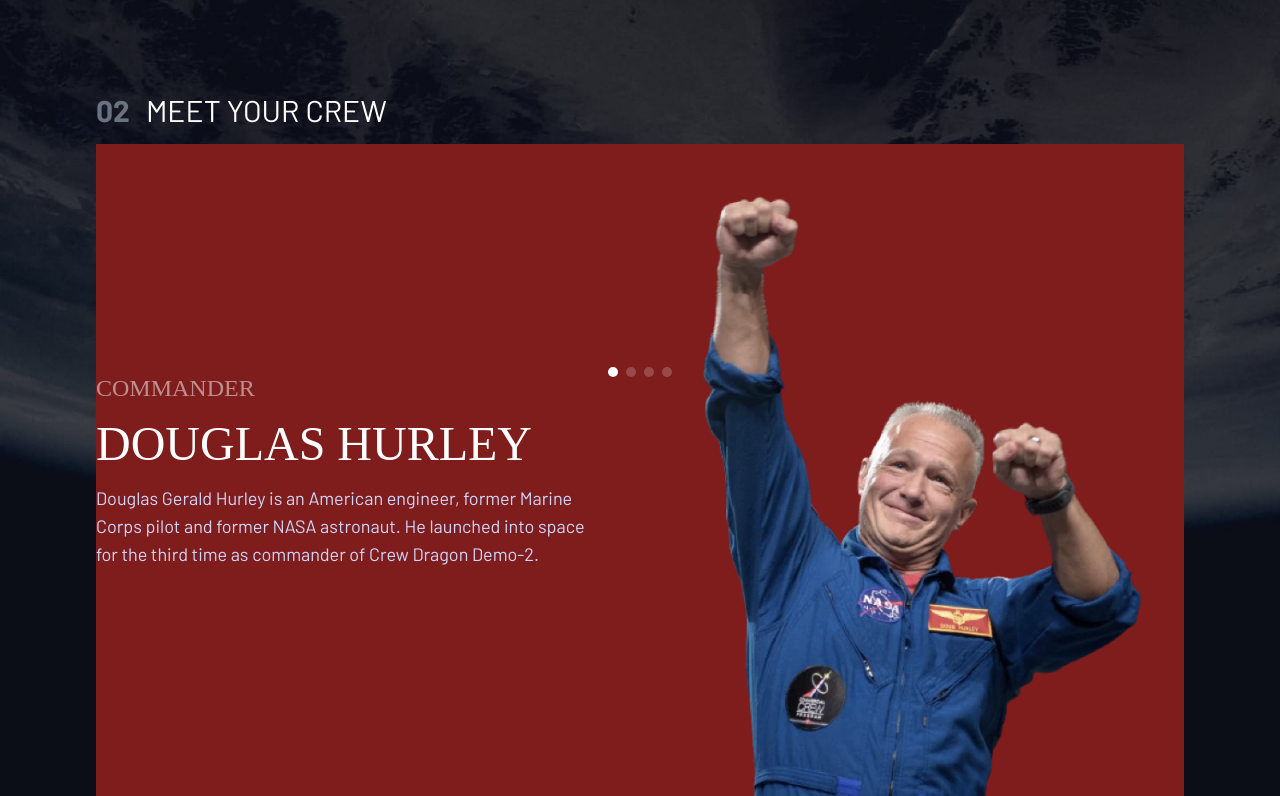
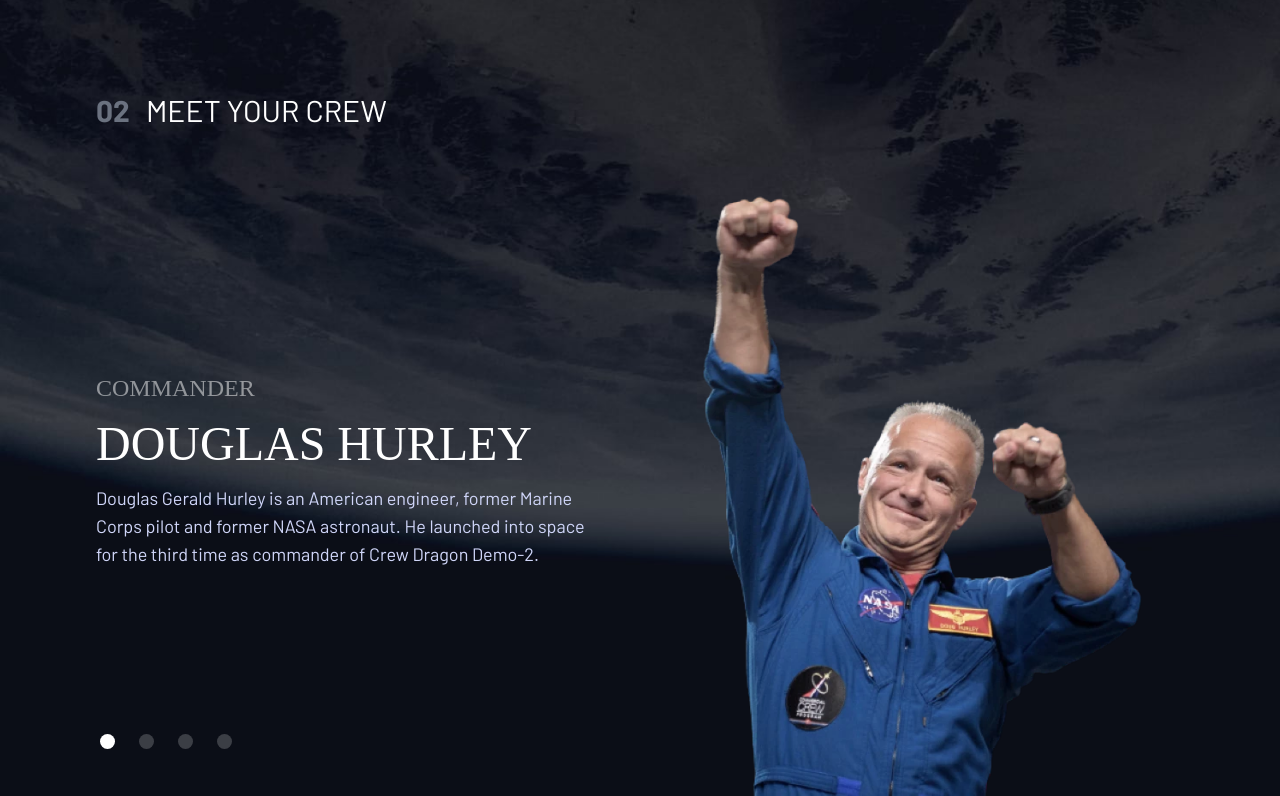
Before and after one commit to Nahuel-circulo/FEM-space-tourism, a React (Vite) app: page / in a window 1280 px wide. Shown: the part 1604-2400 px from the top of the page. Built offline with nearby package versions, Linux system fonts and the light colour scheme; a web font is replaced by a local one.

Commit message:
bullets posicioned

```diff
--- a/src/assets/styles/crew.css
+++ b/src/assets/styles/crew.css
@@ -1,6 +1,6 @@
 .swiper-pagination {
 
-    top: calc(50% - 10px)!important;
+    top: calc(50% - 10px) !important;
     height: fit-content;
 
 }
@@ -21,8 +21,23 @@
 @media screen and (min-width:768px) {
     .swiper-pagination {
 
-        top:  33% !important;
+        top: 33% !important;
         height: fit-content;
 
     }
 }
+
+@media screen and (min-width:1024px) {
+    .swiper-pagination {
+        left: 0px;
+        top: 90% !important;
+        width: fit-content !important;
+
+    }
+
+    .swiper-pagination-bullet{
+        margin-right: 20px !important;
+        height: 15px !important;
+        width: 15px !important;
+    }
+}
--- a/src/components/Crew.tsx
+++ b/src/components/Crew.tsx
@@ -56,7 +56,7 @@
                         Meet your crew
                     </h2>
                     <Swiper
-                        className='bg-red-900 h-full w-full relative'
+                        className=' h-full w-full relative'
                         scrollbar={{ enabled: false }}
 
                         spaceBetween={50}
```
